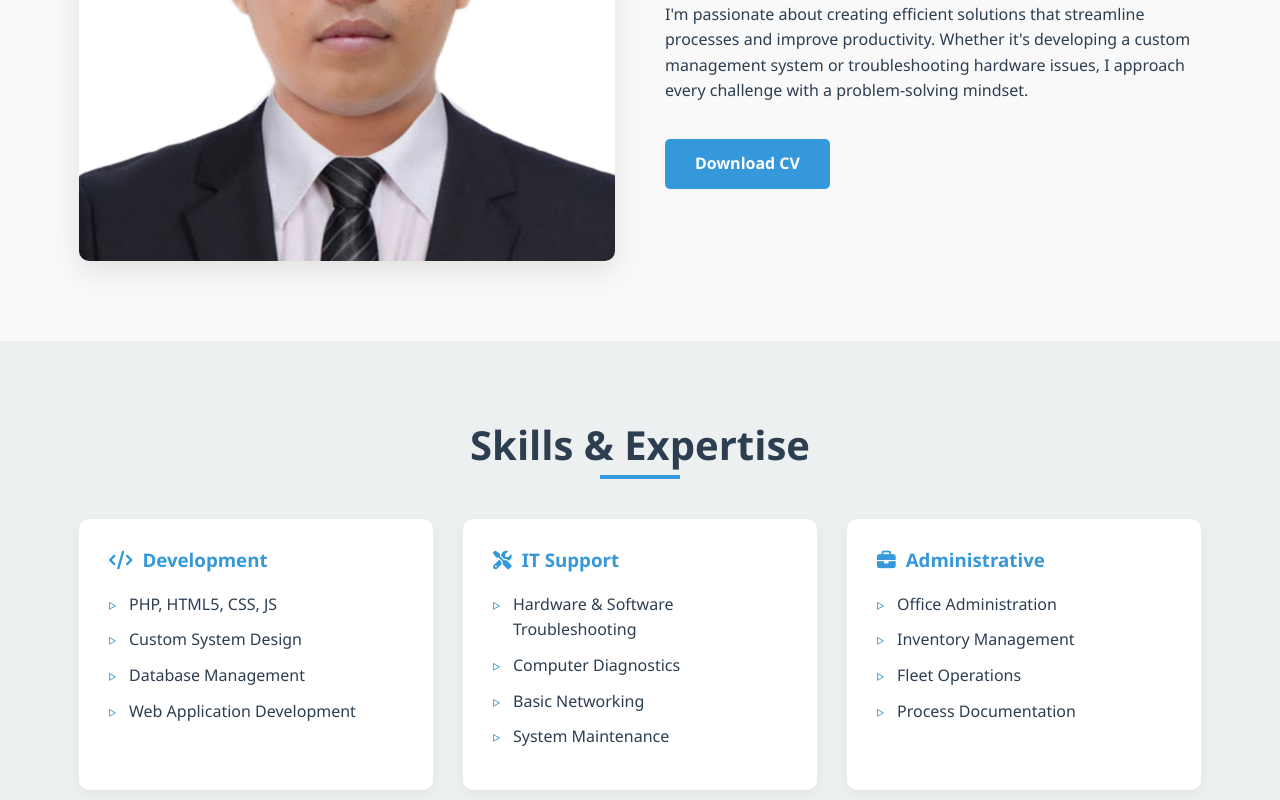
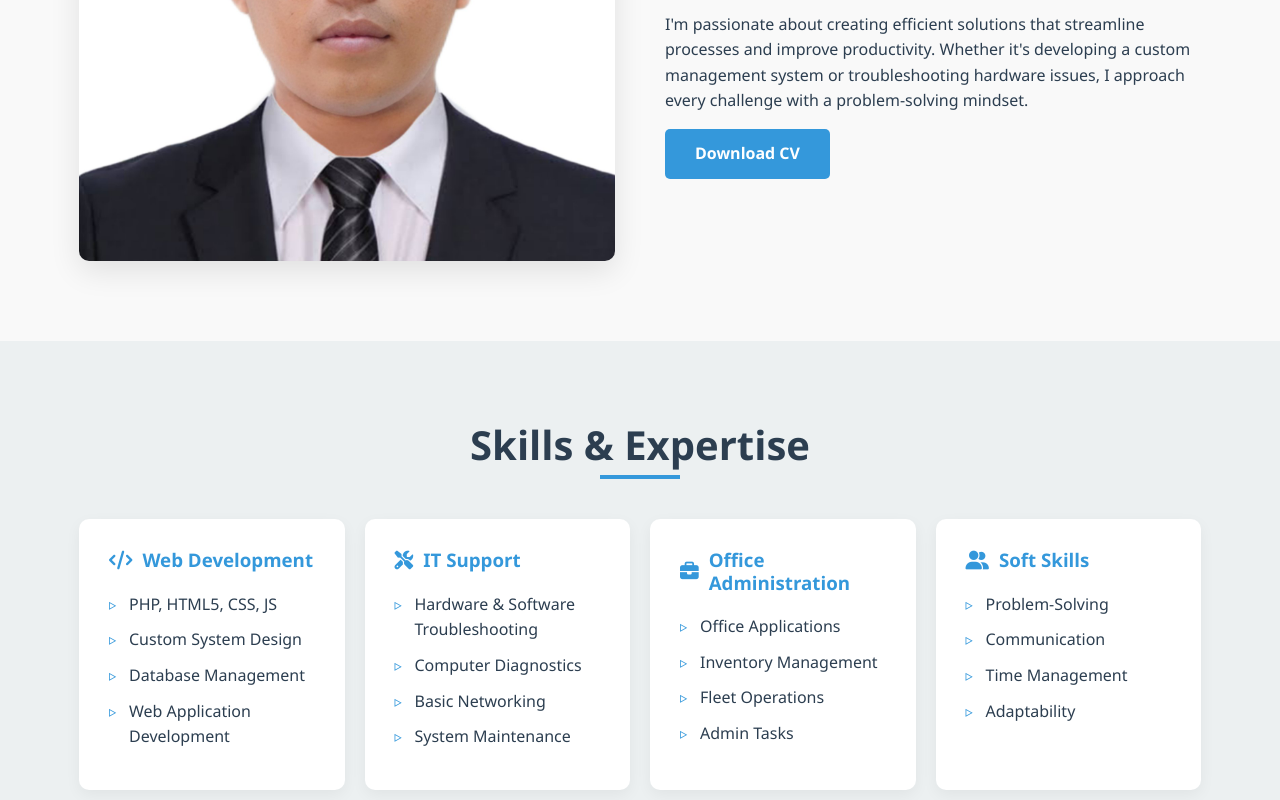
Before and after one commit to raganet30/portfolio, a plain HTML site: page index.html in a window 1280 px wide. Shown: the part 900-1700 px from the top of the page. Drawn offline with Linux system fonts and the light colour scheme.

Commit message:
made some changes

```diff
--- a/index.html
+++ b/index.html
@@ -3,7 +3,7 @@
 <head>
     <meta charset="UTF-8">
     <meta name="viewport" content="width=device-width, initial-scale=1.0">
-    <title>Kenneth Ramos | IT Professional & Developer</title>
+    <title>Kenneth Ramos | Portfolio</title>
     <link rel="stylesheet" href="https://cdnjs.cloudflare.com/ajax/libs/font-awesome/6.4.0/css/all.min.css">
     <link rel="stylesheet" href="assets/style.css">
 
@@ -52,7 +52,7 @@
                     <p>I'm a dedicated IT enthusiast with a Bachelor's degree in Information Technology and hands-on experience in both technical development and administrative operations.</p>
                     <p>My background includes developing custom PHP systems for business needs while also managing office administration, inventory, and fleet operations. This unique combination allows me to understand both the technical and operational sides of business.</p>
                     <p>I'm passionate about creating efficient solutions that streamline processes and improve productivity. Whether it's developing a custom management system or troubleshooting hardware issues, I approach every challenge with a problem-solving mindset.</p>
-                    <a href="#" class="btn" style="margin-top: 20px;">Download CV</a>
+                    <a href="assets/RAMOS_KENNETH_RESUME_2026.pdf" target="_blank" download class="btn">Download CV</a>
                 </div>
             </div>
         </div>
@@ -62,9 +62,9 @@
     <section id="skills" class="skills">
         <div class="container">
             <h2>Skills & Expertise</h2>
-            <div class="skills-container">
-                <div class="skill-category">
-                    <h3><i class="fas fa-code"></i> Development</h3>
+            <div class="skills-container" style="display: flex; gap: 20px; flex-wrap: nowrap;">
+                <div class="skill-category" style="flex: 1; min-width: 0;">
+                    <h3><i class="fas fa-code"></i> Web Development</h3>
                     <ul class="skill-list">
                         <li>PHP, HTML5, CSS, JS</li>
                         <li>Custom System Design</li>
@@ -72,7 +72,7 @@
                         <li>Web Application Development</li>
                     </ul>
                 </div>
-                <div class="skill-category">
+                <div class="skill-category" style="flex: 1; min-width: 0;">
                     <h3><i class="fas fa-tools"></i> IT Support</h3>
                     <ul class="skill-list">
                         <li>Hardware & Software Troubleshooting</li>
@@ -81,13 +81,22 @@
                         <li>System Maintenance</li>
                     </ul>
                 </div>
-                <div class="skill-category">
-                    <h3><i class="fas fa-briefcase"></i> Administrative</h3>
+                <div class="skill-category" style="flex: 1; min-width: 0;">
+                    <h3><i class="fas fa-briefcase"></i>Office Administration</h3>
                     <ul class="skill-list">
-                        <li>Office Administration</li>
+                        <li>Office Applications</li>
                         <li>Inventory Management</li>
                         <li>Fleet Operations</li>
-                        <li>Process Documentation</li>
+                        <li>Admin Tasks</li>
+                    </ul>
+                </div>
+                <div class="skill-category" style="flex: 1; min-width: 0;">
+                    <h3><i class="fas fa-user-friends"></i> Soft Skills</h3>
+                    <ul class="skill-list">
+                        <li>Problem-Solving</li>
+                        <li>Communication</li>
+                        <li>Time Management</li>
+                        <li>Adaptability</li>
                     </ul>
                 </div>
             </div>
@@ -170,9 +179,9 @@
             <div class="education-content">
                 <div class="education-card">
                     <h3>Bachelor of Science in Information Technology</h3>
-                    <div class="degree">University of Technology</div>
-                    <div class="timeline-date">2015 - 2019</div>
-                    <p>Graduated with honors, focusing on software development, database management, and network administration.</p>
+                    <div class="degree">Northwest Samar State University</div>
+                    <div class="timeline-date">2018 - 2022</div>
+                    <!-- <p>Graduated with honors, focusing on software development, database management, and network administration.</p> -->
                 </div>
             </div>
         </div>
@@ -244,9 +253,9 @@
                 <div class="logo" style="color: aliceblue;">Kenneth<span>Ramos</span></div>
                 <div class="social-links">
                     <a href="#" class="social-link"><i class="fab fa-linkedin-in"></i></a>
-                    <a href="#" class="social-link"><i class="fab fa-github"></i></a>
-                    <a href="#" class="social-link"><i class="fab fa-twitter"></i></a>
-                    <a href="#" class="social-link"><i class="fab fa-facebook-f"></i></a>
+                    <!-- <a href="#" class="social-link"><i class="fab fa-github"></i></a> -->
+                    <a href="#" class="social-link"><i class="fab fa-telegram"></i></a>
+                    <a href="#" class="social-link"><i class="fab fa-viber"></i></a>
                 </div>
             </div>
             <div class="copyright">
```
Also changed, not shown: 1 other file.
